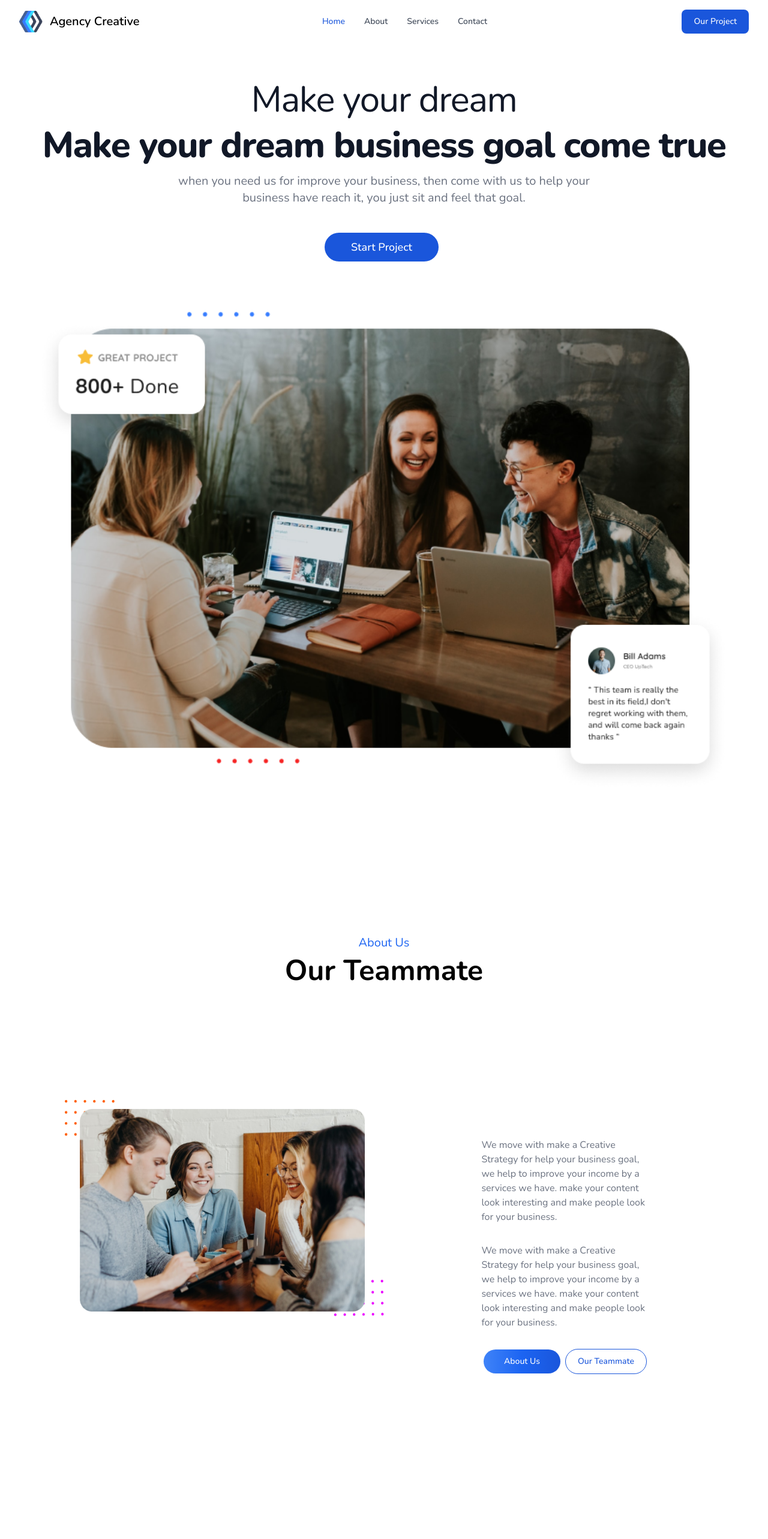
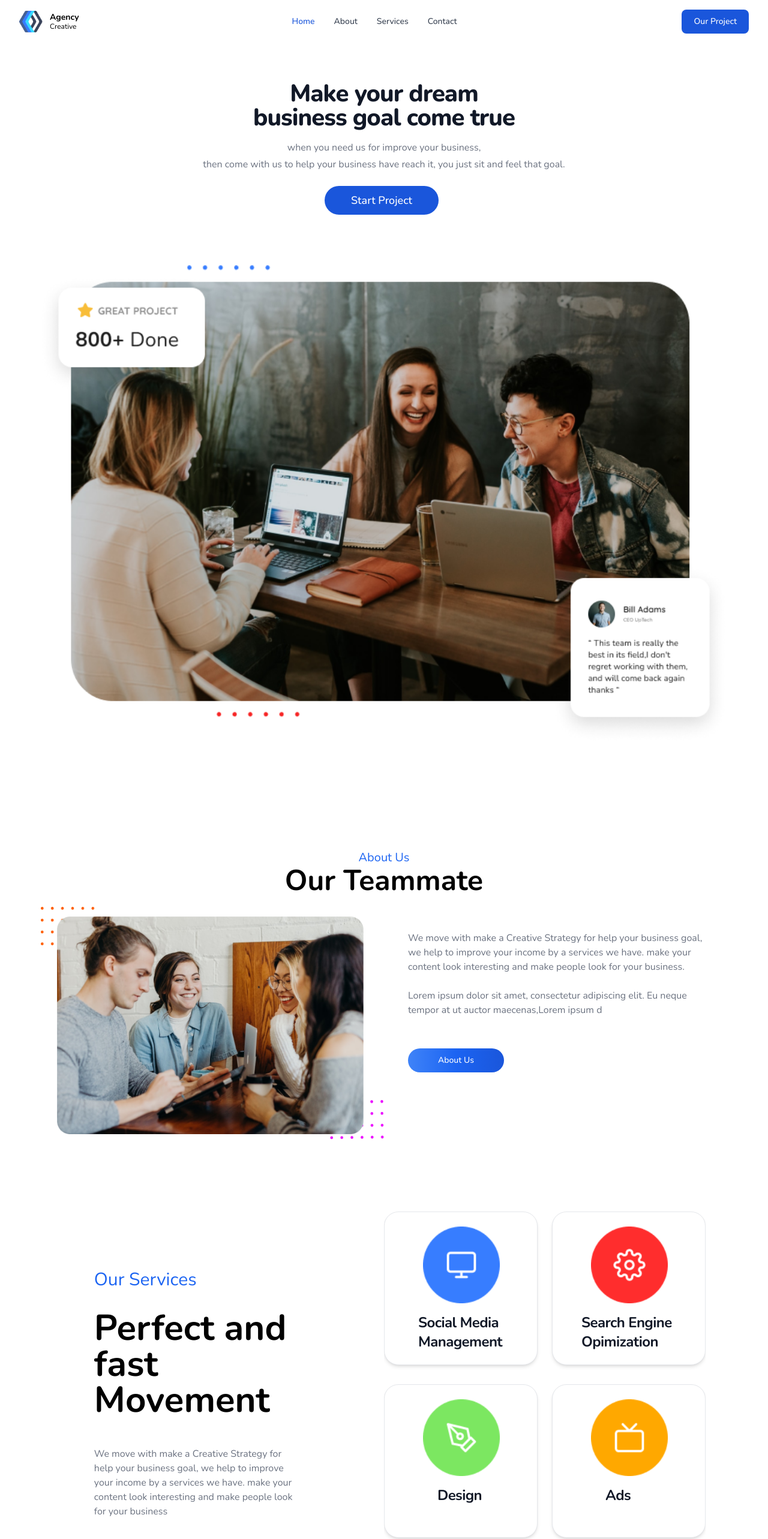
Before and after one commit to AlbertBislimi/react-project, a React (Create React App) app: page / in a window 1280 px wide. Shown: the top 2566 px of the page at 60% size. Built offline with nearby package versions, Linux system fonts and the light colour scheme.

Commit message:
changes on each component from nav to about us

```diff
--- a/public/index.html
+++ b/public/index.html
@@ -8,7 +8,7 @@
     <link rel="preconnect" href="https://fonts.gstatic.com" crossorigin>
     <link href="https://fonts.googleapis.com/css2?family=Nunito:wght@200;300;400;500;600;700;800&display=swap" rel="stylesheet">
 
-    <title>React App</title>
+    <title>Agency Creative</title>
 
   </head>
   <body>
--- a/src/components/about/About.jsx
+++ b/src/components/about/About.jsx
@@ -1,36 +1,35 @@
-import React from 'react'
-import Aboutus from '../../assets/Aboutus.png'
+import React from 'react';
+import Aboutus from '../../assets/Aboutus.png';
 
 
 const About = () => {
   return (
-  <div name='portfolio' className='w-full mt-10'>
+  <div  className='w-full mt-10'>
 
-      <div className='max-w-[1240px] mx-auto relative lg:py-10 lg:px-12'>
-          <div className='py-8 px-4 mx-auto max-w-screen-xl text-center lg:py-16 lg:px-12'>
+      <div className='max-w-[1240px] mx-auto relative lg:py-10 lg:px-12 lg:h-50'>
+          <div className='mx-auto max-w-screen-xl text-center'>
               <h2 className="text-xl pt-8 text-blue-600 text-center">About Us</h2>
-              <h3 className='text-3xl font-bold py-2 sm:text-5xl text-black text-center'>Our Teammate</h3>
+              <h3 className='text-3xl font-bold sm:text-5xl text-black text-center'>Our Teammate</h3>
           </div>
 
-          <div className="lg:flex lg:h-screen lg:bg-white ">
-            <div className="m-10 lg:flex-1 lg:relative">
-              <div className="flex flex-wrap items-center justify-center md:gap-x-6 xl:overflow-hidden lg:flex lg:flex-wrap md:overflow-scroll lg:justify-between lg:gap-8 lg:mt-20 ">
+          <div className="lg:flex flex-row-reverse align-middle lg:bg-white lg:mt-5">
+            <div className="flex-initial lg:w-[50%] w-full sm:p-[20px] lg:relative">
+              <div className="text-center mx-auto max-w-screen-xl lg:flex lg:mt-5 lg:p-100px lg:flex-col lg:justify-center lg:gap-y-6 px-5">
+                <p className='lg:text-left mb-2 text-left	text-gray-500'>We move with make a Creative Strategy for help your business goal, we help to improve your income by a services we have. make your content look interesting and make people look for your business.<br/><br/> Lorem ipsum dolor sit amet, consectetur adipiscing elit. Eu neque tempor at ut auctor maecenas,Lorem ipsum d</p>
+                <div className="flex justify-between">
+                  <button type="button" className="mb-10 text-white bg-gradient-to-r from-blue-500 via-blue-600 to-blue-700 hover:bg-gradient-to-br focus:ring-4 focus:outline-none focus:ring-blue-300 dark:focus:ring-blue-800 font-medium rounded-full text-sm px-5 py-2.5 text-center mt-5 w-[100%] lg:w-40">About Us</button>
+                  {/*<button type="button" className="mb-20 text-blue-700 hover:text-white border border-blue-700 hover:bg-blue-800 focus:ring-4 focus:outline-noneext-white dark:hover:bg-blue-600 dark:focus:ring-blue-800 font-medium rounded-full text-sm px-5 py-2.5 text-center mr-2 w-40"><div className="flex"><span><img src={playcircle} alt="play" className="mr-[4px]" /></span><span>Our Teammate</span></div></button>*/}
+                </div>
+              </div>
+            </div>
+            <div className="flex-initial lg:w-[50%] w-full lg:relative">
+              <div className="flex flex-wrap items-center justify-center md:gap-x-6 xl:overflow-hidden lg:flex lg:flex-wrap md:overflow-scroll lg:justify-between lg:gap-8">
                   <div className='relative'>
                       <img src={Aboutus} className="items-center w-full" alt="" />
                   </div>
               </div>
             </div>
 
-            <div className="mt-10 lg:flex lg:flex-1 lg:items-center lg:justify-center">
-              <div className="text-center py-8 px-4 mx-auto max-w-screen-xl lg:flex lg:w-3/5 lg:h-4/5 lg:p-100px lg:flex-col lg:justify-center lg:gap-y-6">
-                <p className='lg:text-left mb-2 text-gray-500'>We move with make a Creative Strategy for help your business goal, we help to improve your income by a services we have. make your content look interesting and make people look for your business.</p>
-                <p className='lg:text-left mb-2 text-gray-500'>We move with make a Creative Strategy for help your business goal, we help to improve your income by a services we have. make your content look interesting and make people look for your business.</p>
-                <div className="lg:float-right">
-                  <button type="button" className="mb-20 text-white bg-gradient-to-r from-blue-500 via-blue-600 to-blue-700 hover:bg-gradient-to-br focus:ring-4 focus:outline-none focus:ring-blue-300 dark:focus:ring-blue-800 font-medium rounded-full text-sm px-5 py-2.5 text-center mr-2 w-32">About Us</button>
-                  <button type="button" className="text-blue-700 hover:text-white border border-blue-700 hover:bg-blue-800 focus:ring-4 focus:outline-none focus:ring-blue-300 font-medium rounded-full text-sm px-5 py-2.5 text-center mr-2 mb-2 dark:border-blue-500 dark:text-blue-500 dark:hover:text-white dark:hover:bg-blue-600 dark:focus:ring-blue-800">Our Teammate</button>
-                </div>
-              </div>
-            </div>
           </div>
       </div>
   </div>
--- a/src/components/header/Header.jsx
+++ b/src/components/header/Header.jsx
@@ -5,10 +5,9 @@ import Frame from '../../assets/Frame.png'
 const Header = () => {
   return (
     <div className="py-8 px-4 mx-auto max-w-screen-xl text-center lg:py-16 lg:px-12">
-        <h1 className="mb-4 text-4xl font-thin tracking-tight leading-none text-gray-900 md:text-5xl lg:text-6xl dark:text-white">Make your dream</h1>
-        <h1 className="mb-4 text-4xl font-extrabold tracking-tight leading-none text-gray-900 md:text-5xl lg:text-6xl dark:text-white">Make your dream
-            business goal come true</h1>
-        <p className="mb-8 text-lg font-normal text-gray-500 lg:text-xl sm:px-16 xl:px-48 dark:text-gray-400">when you need us for improve your business,
+        <h1 className="mb-4 font-extrabold tracking-tight leading-none text-gray-900 md:text-5xl lg:text-6xl dark:text-white">Make your dream
+            <br/>business goal come true</h1>
+        <p className="mb-[10px] text-[16px] font-[300] text-gray-500 lg:text-xl sm:px-16 xl:px-48 dark:text-gray-400">when you need us for improve your business,<br/>
             then come with us to help your business have reach it, you just sit and feel that goal.</p>
         <div className="flex flex-col mb-8 lg:mb-16 space-y-4 sm:flex-row sm:justify-center sm:space-y-0 sm:space-x-4">
             <a href="/#" className="inline-flex justify-center items-center py-3 px-5 text-base font-medium text-center text-white rounded-lg bg-primary-700 hover:bg-primary-800 focus:ring-4 focus:ring-primary-300 dark:focus:ring-primary-900">
--- a/src/components/nav/Nav.jsx
+++ b/src/components/nav/Nav.jsx
@@ -9,7 +9,7 @@ const Nav = () => {
         <div className="container flex flex-wrap justify-between items-center mx-auto">
         <a href="/#" className="flex items-center">
             <img src={LOGO} className="mr-3 h-6 sm:h-9" alt="Logo"/>
-            <span className="self-center text-xl font-semibold whitespace-nowrap dark:text-white">Agency Creative</span>
+            <div className="self-center text-xl font-semibold whitespace-nowrap dark:text-white"><span className="w-100 block mb-[-15px] text-[14px] font-[700]">Agency</span><span className="text-[12px] font-[300]">Creative</span></div>
         </a>
         <div className="flex md:order-2">
         <button id="theme-toggle" type="button" className="text-gray-500 dark:text-gray-400 hover:bg-gray-100 dark:hover:bg-gray-700 focus:outline-none focus:ring-4 focus:ring-gray-200 dark:focus:ring-gray-700 rounded-lg text-sm p-2.5">
--- a/src/components/ourportfolio/OurPortfolio.jsx
+++ b/src/components/ourportfolio/OurPortfolio.jsx
@@ -19,15 +19,15 @@ const Portfolio = () => {
           <div className='grid grid-cols-1 lg:grid-cols-3 gap-x-8 gap-y-16 px-4 pt-10 sm:pt-10 text-black'>
             <div className='relative p-5'>
               <img src={portfolio} className="items-center w-full" alt="" />
-              <h1 className="absolute text-xl font-medium text-white bottom-8 left-8">Design Byte App</h1>
+              <h2 className="absolute text-xl font-medium text-white bottom-8 left-8">Design Byte App</h2>
             </div>
             <div className='relative'>
               <img src={portfolio1} className="items-center w-full" alt="" />
-              <h1 class="absolute text-xl font-medium text-white bottom-8 left-8">Cloud App</h1>
+              <h2 class="absolute text-xl font-medium text-white bottom-8 left-8">Cloud App</h2>
             </div>
             <div className='relative p-5'>
               <img src={portfolio2} className="items-center w-full" alt="" />
-              <h1 className="absolute text-xl font-medium text-white bottom-8 left-8">Design Furniture App</h1>
+              <h2 className="absolute text-xl font-medium text-white bottom-8 left-8">Design Furniture App</h2>
             </div>
           </div>
           <div className='px-4 py-12 text-center'>
--- a/src/components/services/OurServices.jsx
+++ b/src/components/services/OurServices.jsx
@@ -10,15 +10,15 @@ const OurServices = () => {
     <div className="lg:flex lg:h-screen lg:bg-white " id='o'>
       <div className="lg:flex lg:flex-1 lg:items-center lg:justify-center" id='left'>
         <div id='left-wrapper' className="text-center py-8 px-4 mx-auto max-w-screen-xl lg:flex lg:w-3/5 lg:h-4/5 lg:p-100px lg:flex-col lg:justify-center lg:gap-y-6">
-          <h2 className="text-xl pt-8 mb-2 lg:text-left lg:text-3xl lg:font-light text-blue-600">Our Services</h2>
-          <h1 className="text-2xl mb-6 lg:text-left lg:text-6xl">Perfect and fast Movement</h1>
+          <h3 className="text-xl pt-8 mb-2 lg:text-left lg:text-3xl lg:font-light text-blue-600">Our Services</h3>
+          <h2 className="text-2xl font-bold mb-6 lg:text-left lg:text-6xl">Perfect and fast Movement</h2>
           <p className='lg:text-left mb-4 text-gray-500'>We move with make a Creative Strategy for help your business goal, we help to improve your income by a services we have. make your content look interesting and make people look for your business</p>
           <button type="button" className="inline-flex justify-end font-medium text-blue-600 dark:text-blue-500 hover:underline">Read More<svg aria-hidden="true" class="ml-1 w-5 h-5" fill="currentColor" viewBox="0 0 20 20" xmlns="http://www.w3.org/2000/svg"><path fill-rule="evenodd" d="M12.293 5.293a1 1 0 011.414 0l4 4a1 1 0 010 1.414l-4 4a1 1 0 01-1.414-1.414L14.586 11H3a1 1 0 110-2h11.586l-2.293-2.293a1 1 0 010-1.414z" clip-rule="evenodd"></path></svg></button>
         </div>
       </div>
 
       <div className="lg:flex-1 lg:relative">
-        <div id='cards' className="inline-grid grid-cols-2 gap-4 justify-center md:gap-x-6 xl:overflow-hidden md:overflow-scroll lg:mt-20 ">
+        <div className="inline-grid grid-cols-2 gap-4 justify-center md:gap-x-6 xl:overflow-hidden md:overflow-scroll lg:mt-20 ">
           <a href="/#" className=" mb-4 block p-6 w-64 h-64  bg-white rounded-3xl border border-gray-200 shadow-md hover:bg-gray-100 dark:bg-gray-800 dark:border-gray-700 dark:hover:bg-gray-700">
             <img
             src={social}
--- a/src/index.css
+++ b/src/index.css
@@ -9,3 +9,12 @@
         font-family: Nunito;
     }
 }
+
+h1 {
+    font-size: 40px !important;
+}
+
+p {
+    font-weight: 300 !important;
+    font-size: 16px !important;
+}
```
Also changed, not shown: src/assets/playcircle.png (added).
